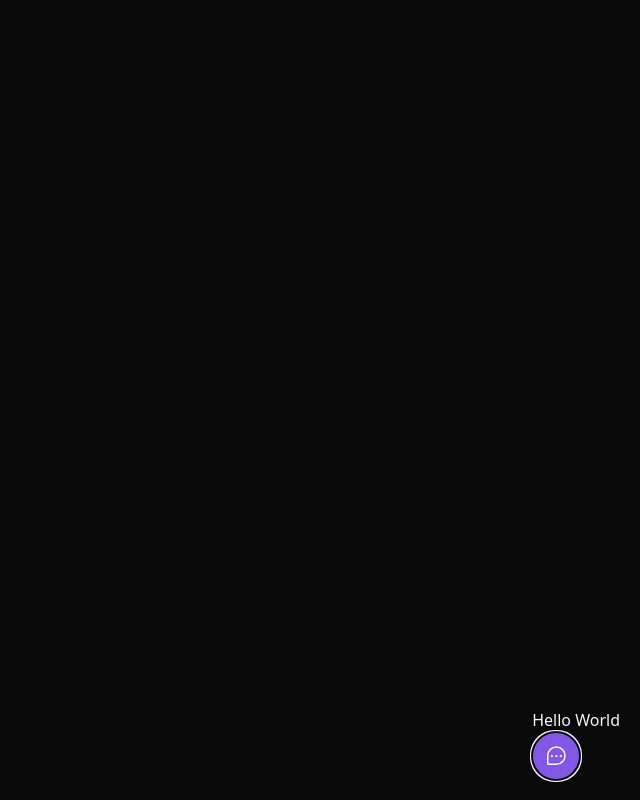
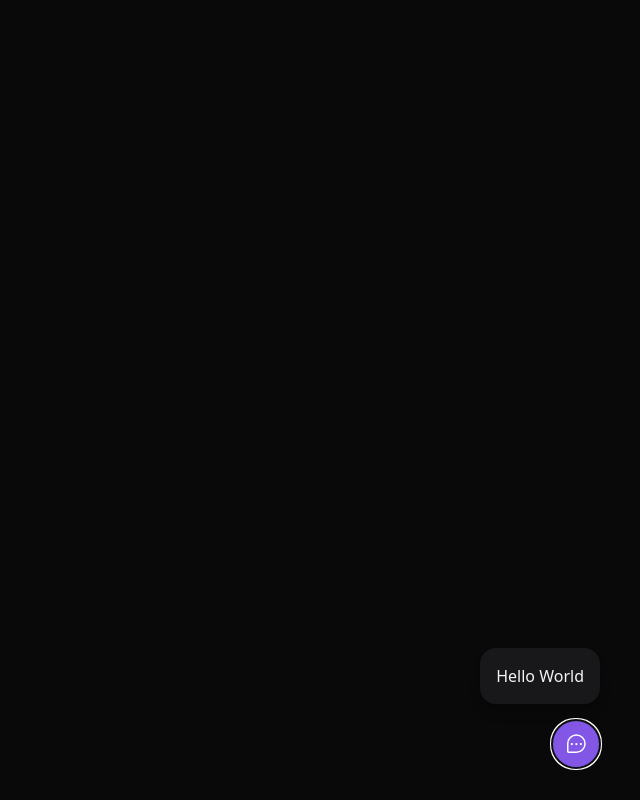
Before and after one commit to EloisaOliveira/feedback-widget, a React (Vite) app: page / in a window 1280 px wide. Both pictures are taken after a click on the button "Feedback". Shown: the whole page, without its empty margins (640-1280 px from the left). Built offline with nearby package versions, Linux system fonts and the light colour scheme.

Commit message:
estrutura do WidgetForm

```diff
--- a/src/components/Widget.tsx
+++ b/src/components/Widget.tsx
@@ -1,10 +1,13 @@
 import { ChatTeardropDots } from 'phosphor-react';
 import { Popover } from '@headlessui/react';
+import { WidgetForm } from './WidgetForm';
 
 export function Widget() {
   return (
-    <Popover className="absolute bottom-5 right-5">
-      <Popover.Panel>Hello World</Popover.Panel>
+    <Popover className="absolute bottom-4 right-4 md:bottom-8 md:right-10 flex flex-col items-end">
+      <Popover.Panel>
+        <WidgetForm />
+      </Popover.Panel>
 
       <Popover.Button className="bg-brand-500 rounded-full px-3 h-12 text-white flex items-center group">
         <ChatTeardropDots className="w-6 h-6" />
--- /dev/null
+++ b/src/components/WidgetForm.tsx
@@ -0,0 +1,7 @@
+export function WidgetForm(){
+  return (
+    <div className="bg-zinc-900 p-4 relative rounded-2xl mb-4 flex-col items-center shadow-lg w-[calc(100vw-2rem)] md:w-auto">
+      Hello World
+    </div>
+  )
+}
```
